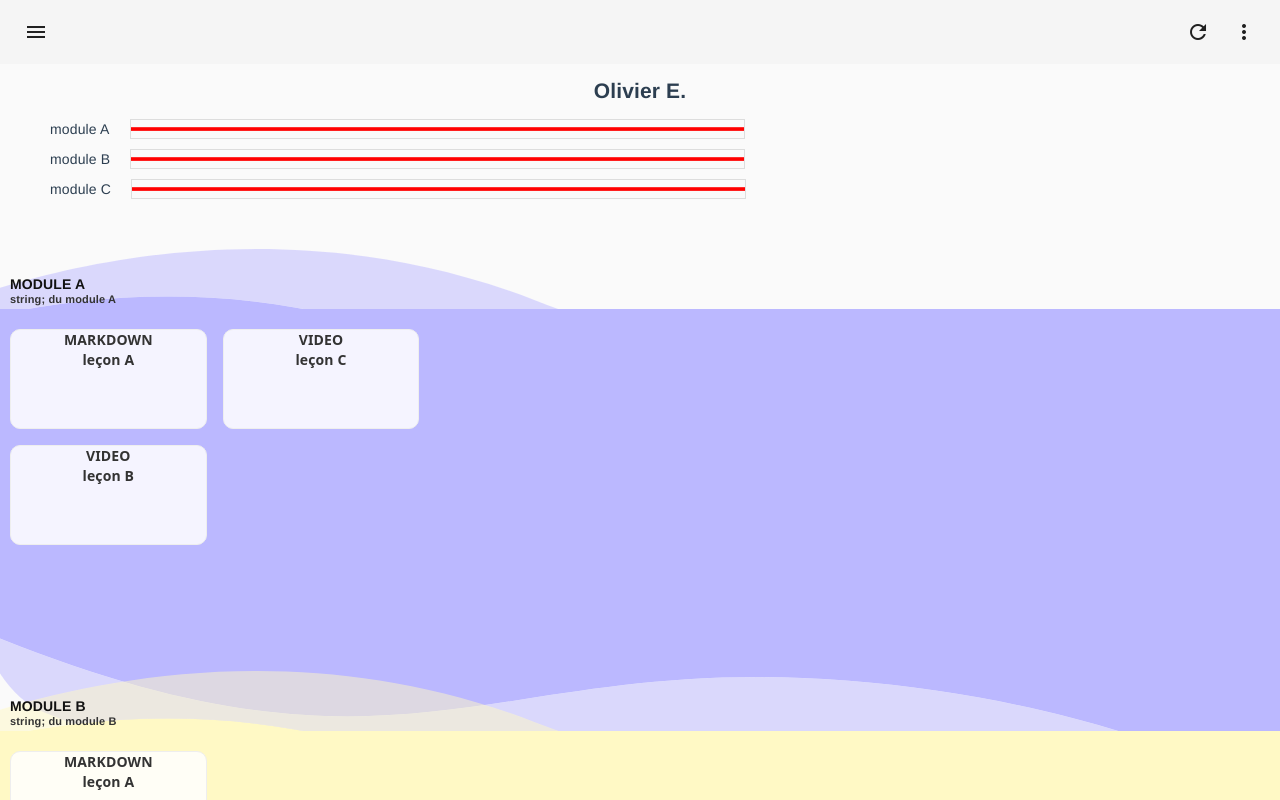
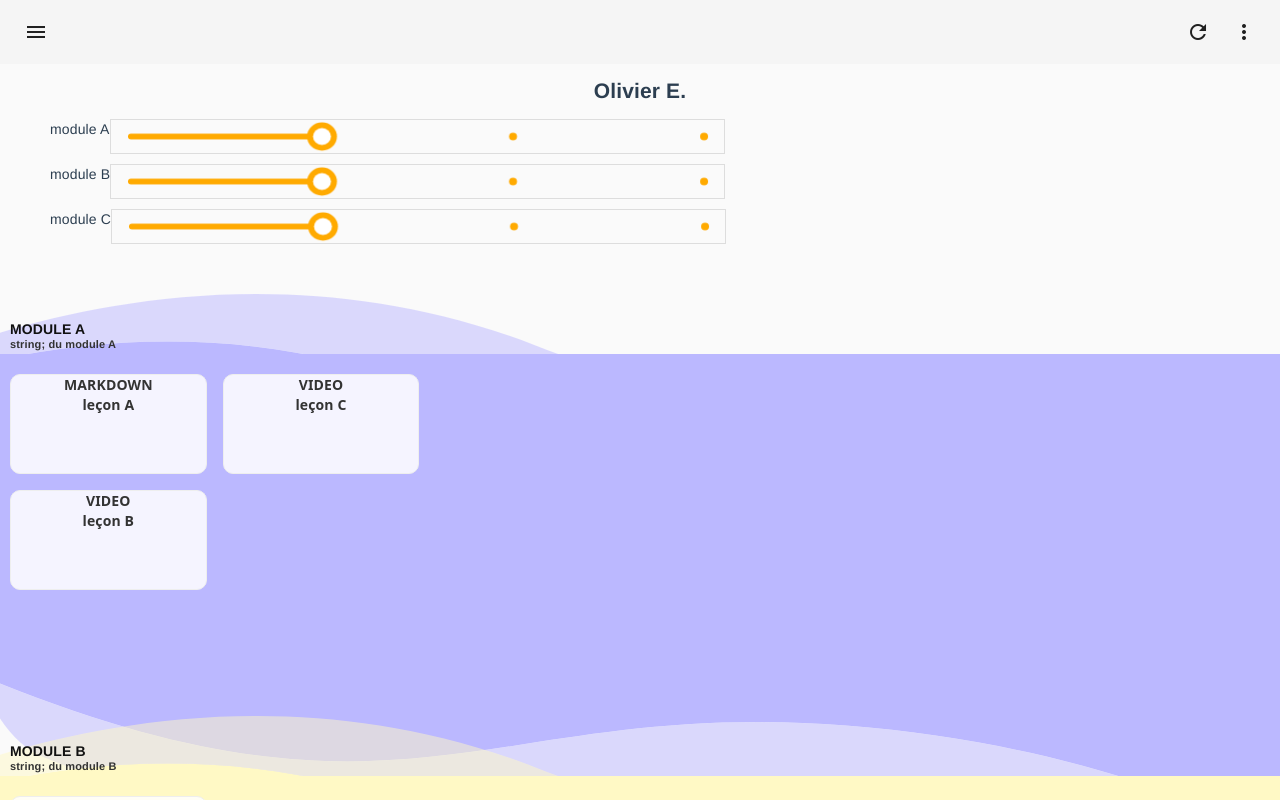
Before and after one commit to evaletolab/MILID, a Vue app in the folder milid-frontend/: page /home in a window 1280 px wide. Shown: the top 800 px of the page. Built offline with nearby package versions, Linux system fonts and the light colour scheme.

Commit message:
improves ModuleProgress (devicePixelRatio bug)

```diff
--- a/milid-frontend/src/components/ModuleProgress.vue
+++ b/milid-frontend/src/components/ModuleProgress.vue
@@ -3,50 +3,118 @@
 </template>
 
 <script lang="ts">
+/* eslint-disable */
+
 import { Component, Prop, Vue } from 'vue-property-decorator';
 import { MILID } from '../models';
 
 @Component
 export default class ModuleProgress extends Vue {
   private _ctx;
-  @Prop() private module!: MILID.Module;
+  // @Prop() private module!: MILID.Module;
+
+  @Prop() pipCount!: number;
+  @Prop() completedPips!: number;
+  @Prop() color!: string;
+
+  created() {
+    window.addEventListener("resize", this.onResize);
+  }
+  destroyed() {
+    window.removeEventListener("resize", this.onResize);
+  }
+
+  onResize(){
+
+    const canvas = this.$refs.canvas as HTMLCanvasElement;
+
+    const { width, height } = canvas.getBoundingClientRect();
+    console.log("resize", width, height, devicePixelRatio);
+
+    canvas.width = Math.floor(width * devicePixelRatio);
+    canvas.height = Math.floor(height * devicePixelRatio);
+
+    this.draw();
+  }
 
   mounted() {
     const canvas = this.$refs.canvas as HTMLCanvasElement;
-    const parent = canvas.parentNode;
-    const styles = getComputedStyle(parent as HTMLElement);
-    const w = parseInt(styles.getPropertyValue("width"), 10);
-    const h = parseInt(styles.getPropertyValue("height"), 10);
+    this._ctx = canvas.getContext('2d');
+    this.onResize();
+  }
 
-    canvas.width = w;
-    canvas.height = h;
-    this._ctx = canvas.getContext('2d');
+  get devicePixelRatio(){
+    // return window.devicePixelRatio;
+    return 1;
+  }
 
-    //
-    // draw module progression
-    const { width, height } = this._ctx.canvas
-    console.log(width, height, this._ctx);
+  draw(){
 
-    const padding = 5;
-    //this.clear();
+    const { width, height } = this._ctx.canvas;
+    const ctx: CanvasRenderingContext2D = this._ctx;
 
-    const ctx: CanvasRenderingContext2D = this._ctx;
+    console.log("w, h", width, height);
+
+    ctx.clearRect(0, 0, width, height);
+
+    const circle = (x, y, r) => {
+      ctx.beginPath();
+      ctx.arc(x, y, r, 0, 2 * Math.PI);
+    }
 
     ctx.save();
     {
+      const xMargin = Math.floor(20 * devicePixelRatio);
+      const usableWidth = width - (xMargin * 2);
+      const pipOffset = usableWidth / (this.pipCount - 1);
+      const pipRadius = Math.floor(4 * devicePixelRatio);
+      const lineWidth = Math.floor(6 * devicePixelRatio);
+
       ctx.translate(0, height / 2);
-      this.colors('#eee','red');
-      this.drawLine(0, 0, width);
-      // this.drawLine(0, height, width);
-    }
+      {
+        // draw pips ( = count of lessons)
+        ctx.fillStyle = this.color || "#f00";
+        for(let i = 0; i < this.pipCount; i++){
+          const x = xMargin + (i * pipOffset);
+          const y = 0;
+          if(i > this.completedPips){
+            circle(x, y, pipRadius);
+            ctx.fill();
+          }
+        }
+      }
+
+      // draw progress line if needed
+      if(this.completedPips > 0)
+      {
+        const len = pipOffset * this.completedPips;
+
+        ctx.strokeStyle = this.color || "#f00";
+        ctx.beginPath();
+        ctx.lineCap = "round";
+        ctx.lineWidth = lineWidth;
+        ctx.moveTo(xMargin, 0);
+        ctx.lineTo(xMargin + len, 0);
+        ctx.stroke();
+      }
+
+      // draw completed index if needed
+      if(this.completedPips >= 0)
+      {
+          const completedRadius = 15;
+          const whiteDotRadius = completedRadius - (lineWidth);
+          const x = (pipOffset * this.completedPips) + xMargin;
+          circle (x, 0, completedRadius);
+          ctx.fill();
+
+          ctx.fillStyle = "white";
+          circle (x, 0, whiteDotRadius);
+          ctx.fill();
+        }
+      }
     ctx.restore();
   }
 
-
-  colors(fill, stroke) {
-    this._ctx.fillStyle = fill;
-    this._ctx.strokeStyle = stroke;
-  }
 
   drawLine(x,y,len) {
 
--- a/milid-frontend/src/components/ModuleStatus.vue
+++ b/milid-frontend/src/components/ModuleStatus.vue
@@ -1,7 +1,7 @@
 <template>
   <div class="status">
     <div class="title">{{module.title}}</div>
-    <ModuleProgress :module="module" class="progress" max="4" value="2"></ModuleProgress>
+    <ModuleProgress :pipCount="4" :completedPips="1" :color="'#ffaa00'" class="progress"></ModuleProgress>
   </div>
 </template>
 
@@ -28,9 +28,9 @@ export default class ModuleStatus extends Vue {
     flex-direction: row;
     flex-wrap: nowrap;
     .progress {
-      height: 20px;
+      height: 35px;
       width: 50%;
-      margin-left: 20px;
+      // margin-left: 20px; // breaks canvas size computation
     }
   }
 
```
